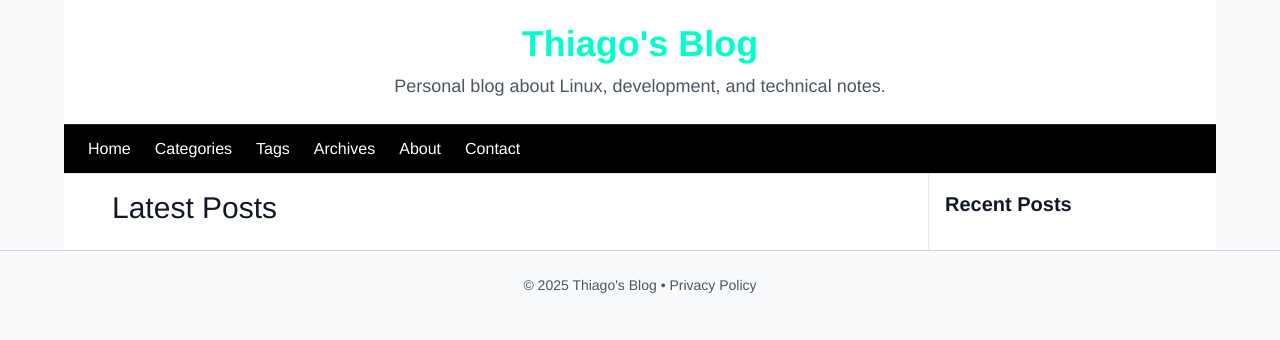
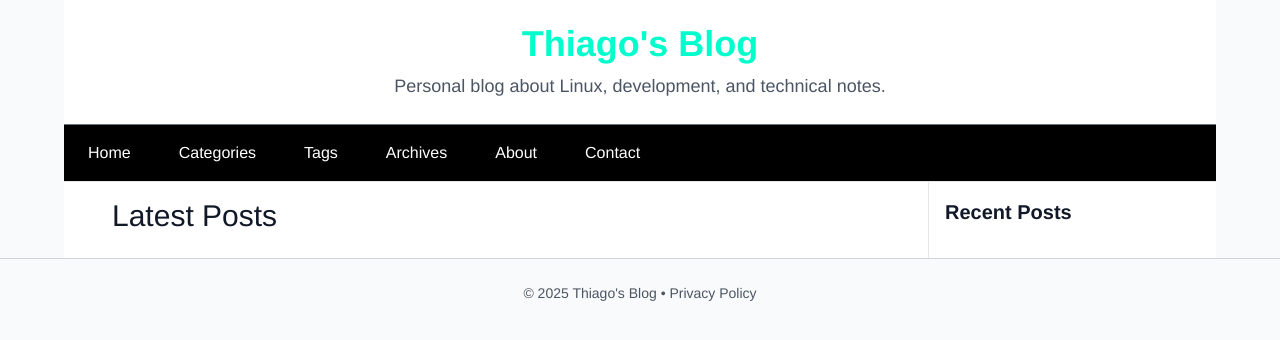
Before and after one commit to tfarina/tfarina.github.io, a Jekyll site: the page built from index.html, in a window 1280 px wide. Shown: the top 340 px of the page. Built offline with Jekyll 4.4.1, drawn with Linux system fonts in a browser that asks for light colours; nearby versions of some CDN libraries; the list of posts is cut into pages by our own code.

Commit message:
style(nav): full-height hover background
- Make navbar hover a full-height rectangular band
- Use inline-flex links with h-full so hover covers entire navbar height

Signed-off-by: Thiago Farina <tfransosi@gmail.com>

```diff
--- a/_includes/nav.html
+++ b/_includes/nav.html
@@ -1,10 +1,35 @@
-<nav class="bg-black border-t border-gray-800">
-  <ul class="flex flex-wrap justify-start space-x-6 py-3 px-6 text-sm md:text-base text-white">
-    <li><a href="{{ '/' | relative_url }}" class="hover:text-[#00ffcc]">Home</a></li>
-    <li><a href="{{ '/categories' | relative_url }}" class="hover:text-[#00ffcc]">Categories</a></li>
-    <li><a href="{{ '/tags' | relative_url }}" class="hover:text-[#00ffcc]">Tags</a></li>
-    <li><a href="{{ '/archives' | relative_url }}" class="hover:text-[#00ffcc]">Archives</a></li>
-    <li><a href="{{ '/about' | relative_url }}" class="hover:text-[#00ffcc]">About</a></li>
-    <li><a href="{{ '/contact' | relative_url }}" class="hover:text-[#00ffcc]">Contact</a></li>
+<nav class="bg-black border-t border-gray-500">
+  <!-- set a fixed navbar height (adjust h-12 / md:h-14 to taste) -->
+  <ul class="flex items-stretch justify-start space-x-0 text-sm md:text-base text-white h-12 md:h-14">
+    <li class="h-full">
+      <a href="{{ '/' | relative_url }}" class="inline-flex items-center h-full px-6 hover:bg-gray-500 hover:text-[#00ffcc]">
+	Home
+      </a>
+    </li>
+    <li class="h-full">
+      <a href="{{ '/categories' | relative_url }}" class="inline-flex items-center h-full px-6 hover:bg-gray-500 hover:text-[#00ffcc]">
+	Categories
+      </a>
+    </li>
+    <li class="h-full">
+      <a href="{{ '/tags' | relative_url }}" class="inline-flex items-center h-full px-6 hover:bg-gray-500 hover:text-[#00ffcc]">
+	Tags
+      </a>
+    </li>
+    <li class="h-full">
+      <a href="{{ '/archives' | relative_url }}" class="inline-flex items-center h-full px-6 hover:bg-gray-500 hover:text-[#00ffcc]">
+	Archives
+      </a>
+    </li>
+    <li class="h-full">
+      <a href="{{ '/about' | relative_url }}" class="inline-flex items-center h-full px-6 hover:bg-gray-500 hover:text-[#00ffcc]">
+	About
+      </a>
+    </li>
+    <li class="h-full">
+      <a href="{{ '/contact' | relative_url }}" class="inline-flex items-center h-full px-6 hover:bg-gray-500 hover:text-[#00ffcc]">
+	Contact
+      </a>
+    </li>
   </ul>
 </nav>
```
